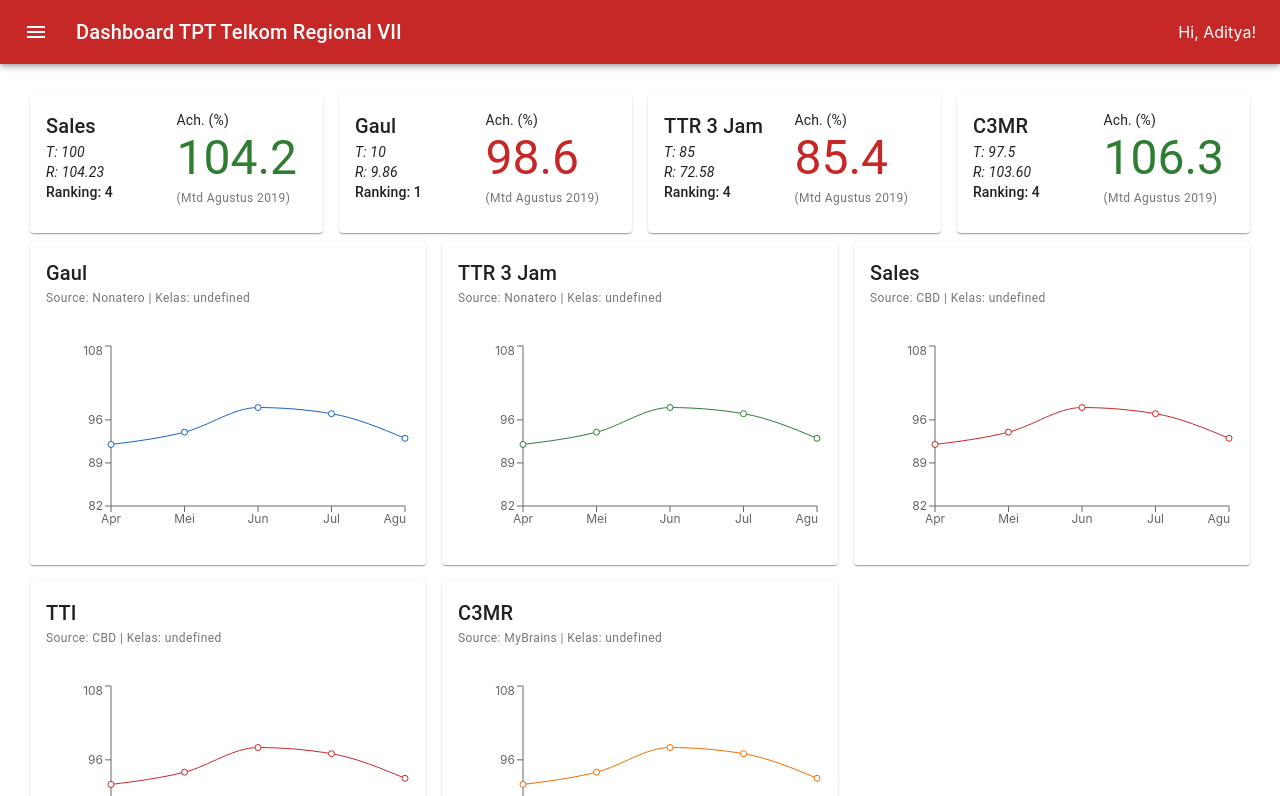
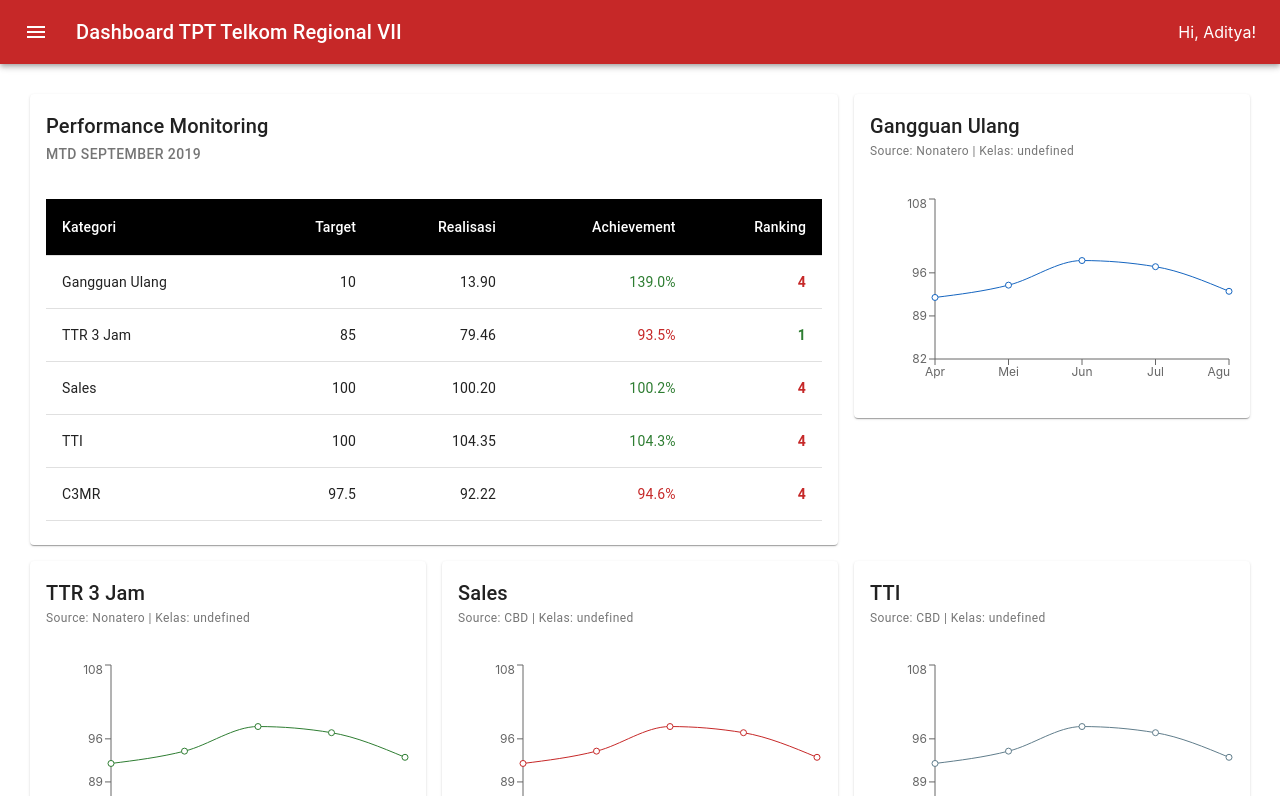
Before and after one commit to tioammar/striker, a React (Create React App) app: page /korter in a window 1280 px wide. Shown: the top 796 px of the page. Built offline with nearby package versions, Linux system fonts and the light colour scheme.

Commit message:
Simplify function and change performance display on Detail

```diff
--- a/src/components/pages/Detail.js
+++ b/src/components/pages/Detail.js
@@ -14,7 +14,7 @@ const THead = withStyles(theme => ({
   head: {
     backgroundColor: theme.palette.common.black,
     color: theme.palette.common.white,
-    fontSize: 15,
+    fontSize: 14,
   }
 }))(TableCell);
 
@@ -33,39 +33,34 @@ function PersonilTable(props){
   )
 }
 
-function PerfCard(props){
+function PerfTable(props){
+
+  const data = props.data;
 
   function getAchievement(){
-    return ((props.real / props.target) * 100).toFixed(1);
+    return ((data.real / data.target) * 100).toFixed(1);
+  }
+
+  function isWinning(){
+    return data.rank == 1;
   }
 
   function isAchieve(){
-    if(getAchievement() > 100){
-      return true;
-    } else return false;
+    return getAchievement() >= 100;
   }
 
   return (
-    <Card>
-      <CardContent>
-        <Grid container>
-          <Grid item xs={6}>
-            <Typography variant='h6'>{props.cat}</Typography>
-            <Typography variant='body2'><Box fontStyle='italic'>T: {props.target}</Box></Typography>
-            <Typography variant='body2'><Box fontStyle='italic'>R: {props.real}</Box></Typography>
-            <Typography variant='subtitle2'>Ranking: {props.rank}</Typography>
-          </Grid>
-          <Grid item xs={6}>
-            <Typography variant='body2'>Ach. (%)</Typography>
-            {isAchieve() ?
-              <Typography variant='h3' style={{color: '#2e7d32'}}>{getAchievement()}</Typography> :
-              <Typography variant='h3' style={{color: '#c62828'}}>{getAchievement()}</Typography>
-            }
-            <Typography variant='caption' color='textSecondary'>(Mtd {props.month} 2019)</Typography>
-          </Grid>
-        </Grid>
-      </CardContent>
-    </Card>
+    <TableRow>
+      <TableCell>{data.cat}</TableCell>
+      <TableCell align='right'>{data.target}</TableCell>
+      <TableCell align='right'>{data.real}</TableCell>
+      {isAchieve() ?
+      <TableCell align='right' style={{color: '#2e7d32'}}>{getAchievement()}%</TableCell> :
+      <TableCell align='right' style={{color: '#c62828'}}>{getAchievement()}%</TableCell>}
+      {isWinning() ?
+      <TableCell align='right' style={{fontWeight: 'bolder', color: '#2e7d32'}}>{data.rank}</TableCell> :
+      <TableCell align='right' style={{fontWeight: 'bolder', color: '#c62828'}}>{data.rank}</TableCell>}
+    </TableRow>
   )
 }
 
@@ -73,7 +68,7 @@ class Detail extends Component {
 
   state = {
     year: 2019,
-    month: 8,
+    month: new Date().getMonth()+1,
   }
 
   render() {
@@ -86,10 +81,10 @@ class Detail extends Component {
     ];
 
     const datas = [
-      {title:'Gaul', chart:'line', color:'#1565c0', route:'/gaul/', dummyData: dummyData, source:'Nonatero'},
+      {title:'Gangguan Ulang', chart:'line', color:'#1565c0', route:'/gaul/', dummyData: dummyData, source:'Nonatero'},
       {title:'TTR 3 Jam', chart:'line', color:'#2e7d32', route:'/ttr/', dummyData: dummyData, source:'Nonatero'},
       {title:'Sales', chart:'line', color:'#c62828', route:'/sales/', dummyData: dummyData, source:'CBD'},
-      {title:'TTI', chart:'line', color:'#c62828', route:'/sales/', dummyData: dummyData, source:'CBD'},
+      {title:'TTI', chart:'line', color:'#607d8b', route:'/sales/', dummyData: dummyData, source:'CBD'},
       {title:'C3MR', chart:'line', color:'#ef6c00', route:'/c3mr/', dummyData: dummyData, source:'MyBrains'}
     ];
 
@@ -99,9 +94,10 @@ class Detail extends Component {
     const {classes} = this.props;
 
     const perf = [
+      {cat:'Gangguan Ulang', rank:(Math.random() * (5 - 1) + 1).toFixed(0), target:10, real:(Math.random() * (15 - 5) + 5).toFixed(2)},
+      {cat:'TTR 3 Jam', rank:(Math.random() * (5 - 1) + 1).toFixed(0), target:85, real:(Math.random() * (100 - 60) + 60).toFixed(2)},
       {cat:'Sales', rank:(Math.random() * (5 - 1) + 1).toFixed(0), target:100, real:(Math.random() * (105 - 98) + 98).toFixed(2)},
-      {cat:'Gaul', rank:(Math.random() * (5 - 1) + 1).toFixed(0), target:10, real:(Math.random() * (15 - 5) + 5).toFixed(2)},
-      {cat:'TTR 3 Jam', rank:(Math.random() * (5 - 1) + 1).toFixed(0), target:85, real:(Math.random() * (100 - 60) + 60).toFixed(2)},
+      {cat:'TTI', rank:(Math.random() * (5 - 1) + 1).toFixed(0), target:100, real:(Math.random() * (105 - 98) + 98).toFixed(2)},
       {cat:'C3MR', rank:(Math.random() * (5 - 1) + 1).toFixed(0), target:97.5, real:(Math.random() * (105 - 90) + 90).toFixed(2)}
     ];
 
@@ -109,25 +105,41 @@ class Detail extends Component {
       {nama:'Personil A', nik:'XXXXX', job:'Koordinator', contact:'xxxxxx@xxx.com'},
       {nama:'Personil B', nik:'XXXXX', job:'Assurance', contact:'xxxxxx@xxx.com'},
       {nama:'Personil C', nik:'XXXXX', job:'Collection', contact:'xxxxxx@xxx.com'},
-      {nama:'Personil D', nik:'XXXXX', job:'Sales Force', contact:'xxxxxx@xxx.com'}
+      {nama:'Personil D', nik:'XXXXX', job:'Sales Force', contact:'xxxxxx@xxx.com'},
+      {nama:'Personil E', nik:'XXXXX', job:'Fulfillment', contact:'xxxxxx@xxx.com'}
     ];
 
     let i = 1;
     return (
       <div className={classes.main}>
       <Grid spacing={2} container>
-        {perf.map(data => (
-        <Grid item xs={3}>
-          <PerfCard
-            cat={data.cat}
-            month={month}
-            rank={data.rank}
-            target={data.target}
-            real={data.real}/>
+        <Grid item xs={8}>
+          <Card>
+            <CardHeader
+              title='Performance Monitoring'
+              titleTypographyProps={{variant:'h6'}}
+              subheader={'Mtd '+month+' '+this.state.year}
+              subheaderTypographyProps={{variant:'button', color:'textSecondary'}}/>
+            <CardContent>
+              <Table>
+                <TableHead>
+                  <TableRow>
+                    <THead>Kategori</THead>
+                    <THead align='right'>Target</THead>
+                    <THead align='right'>Realisasi</THead>
+                    <THead align='right'>Achievement</THead>
+                    <THead align='right'>Ranking</THead>
+                  </TableRow>
+                </TableHead>
+                <TableBody>
+                {perf.map(data => (
+                  <PerfTable data={data}/>
+                ))}
+                </TableBody>
+              </Table>
+            </CardContent>
+          </Card>
         </Grid>
-        ))}
-      </Grid>
-      <Grid spacing={2} container>
         {datas.map(data => (
         <Grid item xs={4}>
           <Charts
--- a/src/components/table/DataTable.js
+++ b/src/components/table/DataTable.js
@@ -15,15 +15,11 @@ function DataTable(props) {
   }
 
   function isGrowth(){
-    if(data.growth > 0){
-      return true;
-    } else return false;
+    return data.growth > 0;
   }
 
   function isAchieve(){
-    if(getAchievement() > 100){
-      return true;
-    } else return false;
+    return getAchievement() >= 100;
   }
 
   return (
--- a/src/components/table/TopTable.js
+++ b/src/components/table/TopTable.js
@@ -10,9 +10,7 @@ function TopTable(props) {
   }
 
   function isAchieve(){
-    if(data.score >= 100){
-      return true;
-    } else return false;
+    return data.score >= 100;
   }
 
   // TPT | Witel | Datel | Kelas | Skor
```
